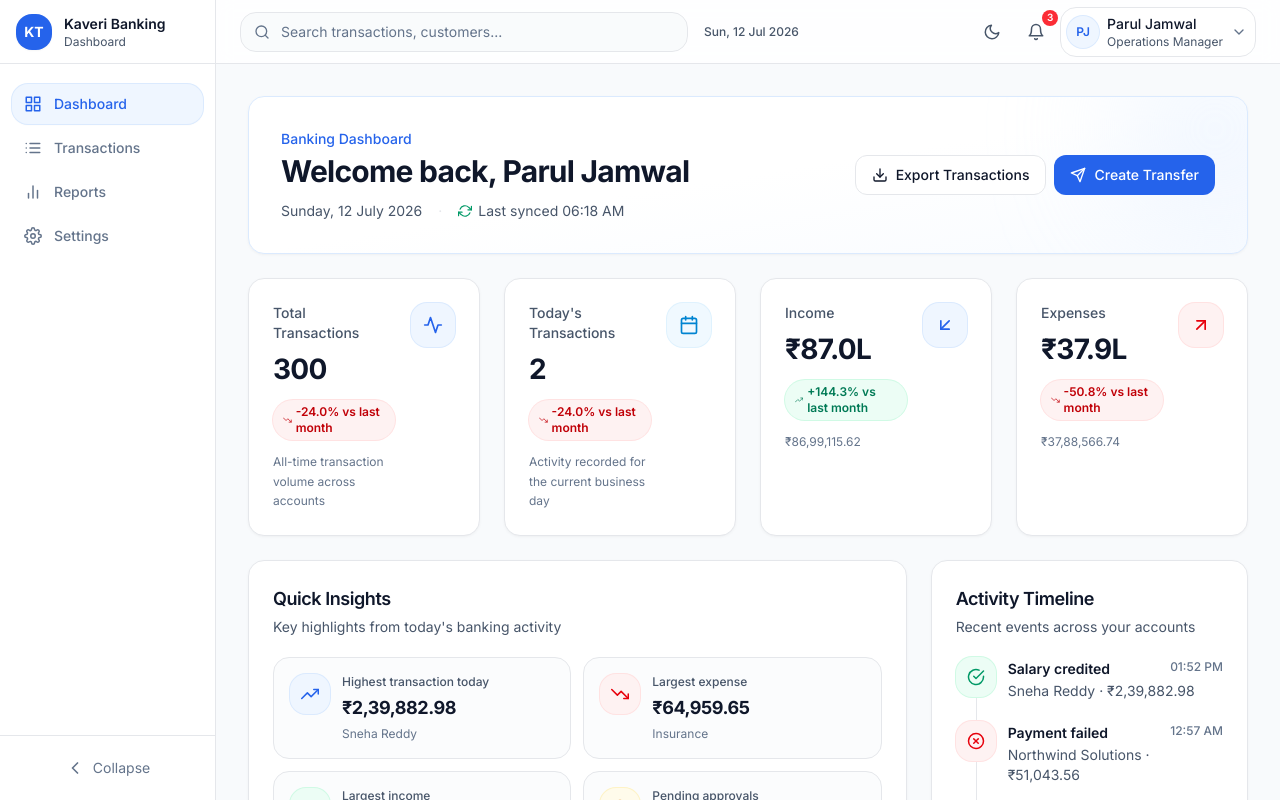
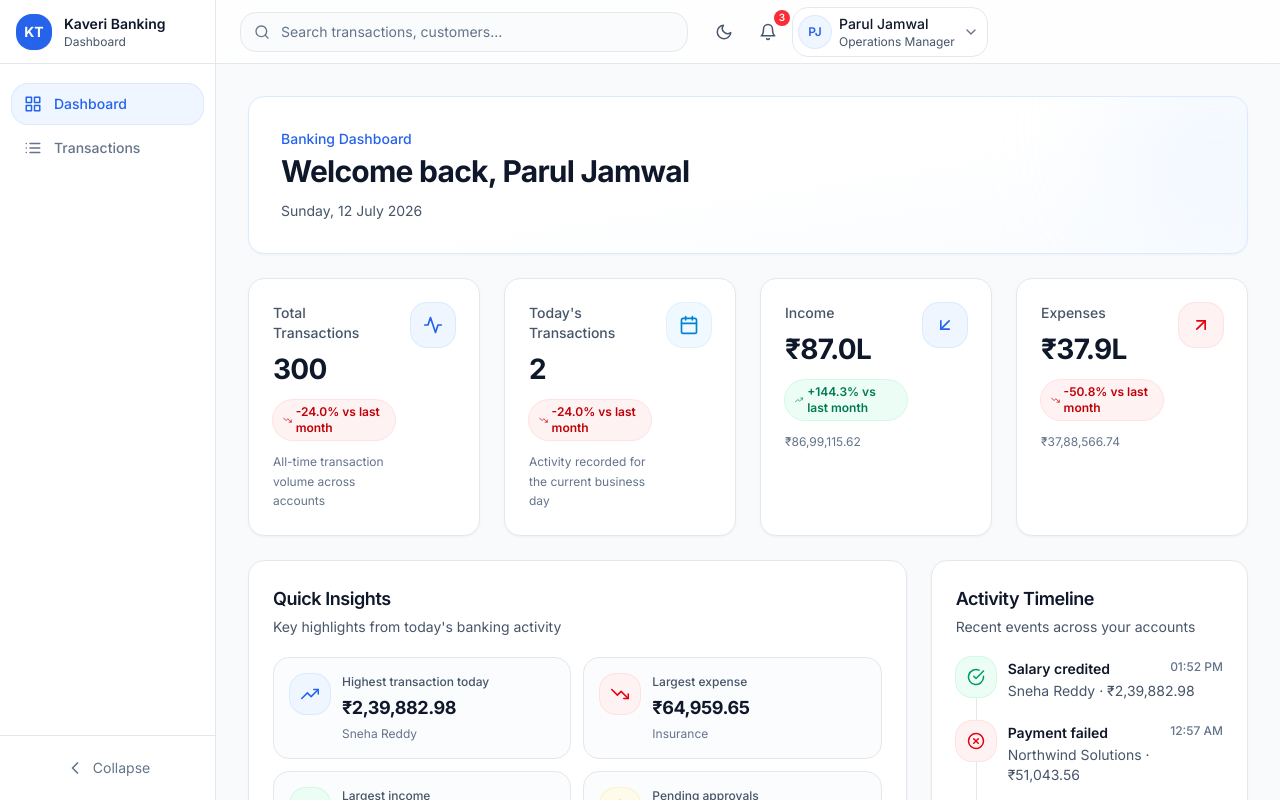
Before and after one commit to paruljamwal/Banking_Transaction_Dashboard, a React (Vite) app: page /dashboard in a window 1280 px wide. Built offline with nearby package versions, Linux system fonts and the light colour scheme.

Commit message:
fix: removed the unwanted code changes

```diff
--- a/src/App.jsx
+++ b/src/App.jsx
@@ -4,8 +4,6 @@ import { ThemeProvider } from '@context/ThemeContext'
 import DashboardLayout from '@layouts/DashboardLayout'
 import DashboardPage from '@pages/DashboardPage'
 import TransactionsPage from '@pages/TransactionsPage'
-import ReportsPage from '@pages/ReportsPage'
-import SettingsPage from '@pages/SettingsPage'
 import NotFoundPage from '@pages/NotFoundPage'
 import { ROUTES } from '@constants/routes'
 
@@ -19,8 +17,6 @@ function App() {
           <Route element={<DashboardLayout />}>
             <Route path={ROUTES.DASHBOARD} element={<DashboardPage />} />
             <Route path={ROUTES.TRANSACTIONS} element={<TransactionsPage />} />
-            <Route path={ROUTES.REPORTS} element={<ReportsPage />} />
-            <Route path={ROUTES.SETTINGS} element={<SettingsPage />} />
           </Route>
 
           <Route path="*" element={<NotFoundPage />} />
--- a/src/components/common/UserDropdown.jsx
+++ b/src/components/common/UserDropdown.jsx
@@ -1,8 +1,6 @@
 import { useState, useRef, useEffect } from 'react'
-import { Link } from 'react-router-dom'
-import { FiChevronDown, FiUser, FiSettings, FiLogOut } from 'react-icons/fi'
+import { FiChevronDown } from 'react-icons/fi'
 import Avatar, { getInitials } from '@components/common/Avatar'
-import { ROUTES } from '@constants/routes'
 import { cn } from '@utils/cn'
 
 function UserDropdown({ user }) {
@@ -55,41 +53,11 @@ function UserDropdown({ user }) {
       {isOpen && (
         <div
           role="menu"
-          className="absolute top-full right-0 z-50 mt-2 w-56 overflow-hidden rounded-2xl border border-border bg-surface shadow-lg"
+          className="absolute top-full right-0 z-50 mt-2 w-56 overflow-hidden rounded-2xl border border-border bg-surface px-4 py-3 shadow-lg"
         >
-          <div className="border-b border-border px-4 py-3">
-            <p className="text-sm font-semibold text-text">{user.name}</p>
-            <p className="text-xs text-text-secondary">{user.email}</p>
-          </div>
-          <div className="p-1.5">
-            <button
-              type="button"
-              role="menuitem"
-              className="flex w-full items-center gap-2 rounded-xl px-3 py-2 text-sm text-text-secondary transition-colors hover:bg-bg hover:text-text"
-              onClick={() => setIsOpen(false)}
-            >
-              <FiUser className="h-4 w-4" />
-              Profile
-            </button>
-            <Link
-              to={ROUTES.SETTINGS}
-              role="menuitem"
-              className="flex w-full items-center gap-2 rounded-xl px-3 py-2 text-sm text-text-secondary transition-colors hover:bg-bg hover:text-text"
-              onClick={() => setIsOpen(false)}
-            >
-              <FiSettings className="h-4 w-4" />
-              Settings
-            </Link>
-            <button
-              type="button"
-              role="menuitem"
-              className="flex w-full items-center gap-2 rounded-xl px-3 py-2 text-sm text-red-600 transition-colors hover:bg-red-50"
-              onClick={() => setIsOpen(false)}
-            >
-              <FiLogOut className="h-4 w-4" />
-              Sign out
-            </button>
-          </div>
+          <p className="text-sm font-semibold text-text">{user.name}</p>
+          <p className="mt-0.5 text-xs text-text-secondary">{user.email}</p>
+          <p className="mt-1 text-xs text-muted">{user.role}</p>
         </div>
       )}
     </div>
--- a/src/components/dashboard/DashboardHeader.jsx
+++ b/src/components/dashboard/DashboardHeader.jsx
@@ -1,12 +1,9 @@
 import { format } from 'date-fns'
-import { FiDownload, FiSend, FiRefreshCw } from 'react-icons/fi'
-import Button from '@components/common/Button'
 import Card from '@components/common/Card'
 import { cn } from '@utils/cn'
 
 function DashboardHeader({ userName, className }) {
   const currentDate = format(new Date(), 'EEEE, dd MMMM yyyy')
-  const lastSynced = format(new Date(), 'hh:mm a')
 
   return (
     <Card
@@ -18,40 +15,12 @@ function DashboardHeader({ userName, className }) {
     >
       <div className="pointer-events-none absolute -top-16 -right-16 h-48 w-48 rounded-full bg-primary-100/40 blur-3xl" />
 
-      <div className="relative flex flex-col gap-6 lg:flex-row lg:items-center lg:justify-between">
-        <div className="min-w-0">
-          <p className="text-sm font-medium text-primary-600">Banking Dashboard</p>
-          <h1 className="mt-1 text-2xl font-bold tracking-tight text-text md:text-3xl">
-            Welcome back, {userName}
-          </h1>
-          <div className="mt-3 flex flex-wrap items-center gap-x-4 gap-y-1 text-sm text-text-secondary">
-            <span>{currentDate}</span>
-            <span className="hidden text-border sm:inline">·</span>
-            <span className="inline-flex items-center gap-1.5">
-              <FiRefreshCw className="h-3.5 w-3.5 text-emerald-600" />
-              Last synced {lastSynced}
-            </span>
-          </div>
-        </div>
-
-        <div className="flex w-full flex-col gap-2 sm:flex-row sm:w-auto">
-          <Button
-            variant="secondary"
-            size="md"
-            leftIcon={<FiDownload className="h-4 w-4" />}
-            className="rounded-2xl"
-          >
-            Export Transactions
-          </Button>
-          <Button
-            variant="primary"
-            size="md"
-            leftIcon={<FiSend className="h-4 w-4" />}
-            className="rounded-2xl"
-          >
-            Create Transfer
-          </Button>
-        </div>
+      <div className="relative min-w-0">
+        <p className="text-sm font-medium text-primary-600">Banking Dashboard</p>
+        <h1 className="mt-1 text-2xl font-bold tracking-tight text-text md:text-3xl">
+          Welcome back, {userName}
+        </h1>
+        <p className="mt-3 text-sm text-text-secondary">{currentDate}</p>
       </div>
     </Card>
   )
--- a/src/components/transactions/TransactionsToolbar.jsx
+++ b/src/components/transactions/TransactionsToolbar.jsx
@@ -1,4 +1,4 @@
-import { FiDownload, FiFilter, FiRefreshCw } from 'react-icons/fi'
+import { FiDownload, FiFilter } from 'react-icons/fi'
 import SearchBar from '@components/common/SearchBar'
 import Button from '@components/common/Button'
 import Select from '@components/common/Select'
@@ -13,7 +13,6 @@ function TransactionsToolbar({
   filtersOpen,
   onToggleFilters,
   onExport,
-  onRefresh,
   exportDisabled,
   pageSize,
   onPageSizeChange,
@@ -58,17 +57,6 @@ function TransactionsToolbar({
             <span className="hidden sm:inline">Export</span>
           </Button>
 
-          <Button
-            variant="ghost"
-            size="md"
-            leftIcon={<FiRefreshCw className="h-4 w-4" />}
-            onClick={onRefresh}
-            className="rounded-2xl"
-            aria-label="Refresh transactions"
-          >
-            <span className="hidden sm:inline">Refresh</span>
-          </Button>
-
           <Select
             label="Rows"
             value={String(pageSize)}
--- a/src/constants/navigation.js
+++ b/src/constants/navigation.js
@@ -1,4 +1,4 @@
-import { FiGrid, FiList, FiBarChart2, FiSettings } from 'react-icons/fi'
+import { FiGrid, FiList } from 'react-icons/fi'
 import { ROUTES } from '@constants/routes'
 
 export const NAV_ITEMS = [
@@ -16,18 +16,4 @@ export const NAV_ITEMS = [
     icon: FiList,
     description: 'View and manage transactions',
   },
-  {
-    id: 'reports',
-    label: 'Reports',
-    path: ROUTES.REPORTS,
-    icon: FiBarChart2,
-    description: 'Analytics and reports',
-  },
-  {
-    id: 'settings',
-    label: 'Settings',
-    path: ROUTES.SETTINGS,
-    icon: FiSettings,
-    description: 'Application preferences',
-  },
 ]
--- a/src/layouts/Navbar.jsx
+++ b/src/layouts/Navbar.jsx
@@ -1,5 +1,4 @@
 import { useState, useEffect } from 'react'
-import { format } from 'date-fns'
 import { FiMenu, FiBell, FiSun, FiMoon, FiSearch } from 'react-icons/fi'
 import IconButton from '@components/common/IconButton'
 import UserDropdown from '@components/common/UserDropdown'
@@ -13,7 +12,6 @@ function Navbar() {
   const { isDark, toggleTheme } = useTheme()
   const { notifications, user } = mockUser
   const [isScrolled, setIsScrolled] = useState(false)
-  const currentDate = format(new Date(), 'EEE, dd MMM yyyy')
 
   useEffect(() => {
     const main = document.querySelector('main')
@@ -39,7 +37,6 @@ function Navbar() {
         </IconButton>
       )}
 
-      <div className="flex min-w-0 flex-1 items-center gap-3 md:gap-4">
       <div className="relative hidden min-w-0 flex-1 md:block lg:max-w-md">
         <FiSearch className="pointer-events-none absolute top-1/2 left-3.5 h-4 w-4 -translate-y-1/2 text-muted" />
         <input
@@ -54,12 +51,7 @@ function Navbar() {
         />
       </div>
 
-        <p className="hidden shrink-0 text-xs font-medium text-text-secondary lg:block">
-          {currentDate}
-        </p>
-      </div>
-
-      <div className="flex items-center gap-0.5 sm:gap-1">
+      <div className="flex flex-1 items-center justify-end gap-0.5 sm:gap-1 md:flex-none">
         <IconButton label="Toggle theme" onClick={toggleTheme}>
           {isDark ? (
             <FiSun className="h-[18px] w-[18px]" />
--- a/src/pages/TransactionsPage.jsx
+++ b/src/pages/TransactionsPage.jsx
@@ -87,10 +87,6 @@ function TransactionsPage() {
     }
   }, [results])
 
-  const handleRefresh = useCallback(() => {
-    toast.success('Transactions refreshed')
-  }, [])
-
   const handleClearFilters = useCallback(() => {
     resetFilters()
     clearSearch()
@@ -131,7 +127,6 @@ function TransactionsPage() {
                 filtersOpen={filtersOpen}
                 onToggleFilters={() => setFiltersOpen((prev) => !prev)}
                 onExport={handleExportCsv}
-                onRefresh={handleRefresh}
                 exportDisabled={results.length === 0}
                 pageSize={pageSize}
                 onPageSizeChange={setPageSize}
```
Also changed, not shown: src/components/dashboard/DashboardRecentTransactions.jsx (+4 -27 lines), src/components/transactions/TransactionDetailsModal.jsx (+4 -37 lines). Lines whose indentation alone changed are shown as unchanged.
